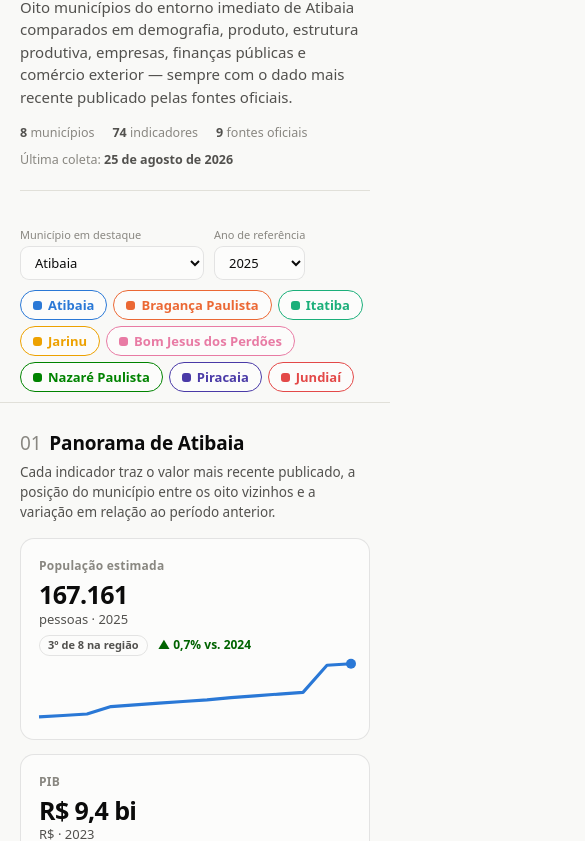
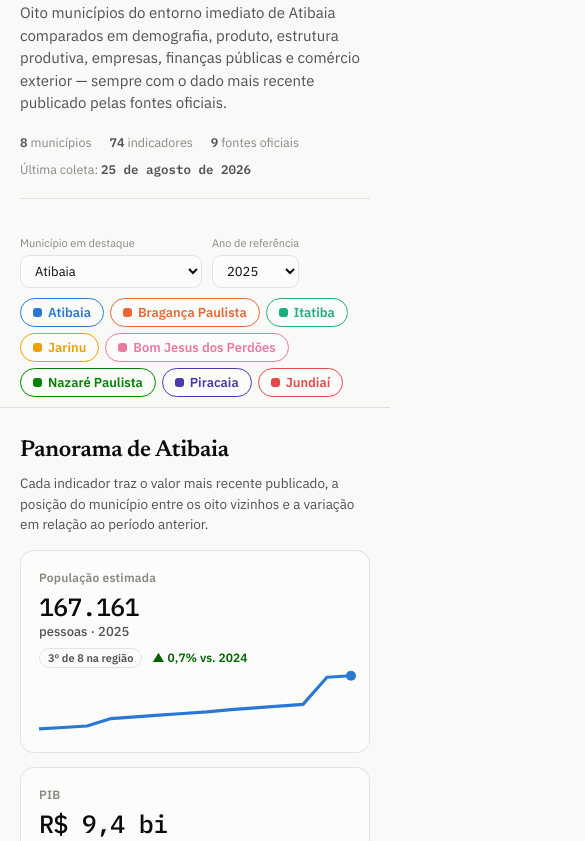
Before and after one commit to ajpmonteiro/painel-atibaia-regiao, a website: page docs/index.html in a window 390 px wide. Shown: the part 139-980 px from the top of the page, 585 px wide, since content can reach past the window. Drawn offline with Linux system fonts and the light colour scheme.

Commit message:
Add files via upload

```diff
--- a/docs/app.js
+++ b/docs/app.js
@@ -54,6 +54,13 @@
 };
 
 /* ---------------- acesso aos dados ---------------- */
+const MENOR_MELHOR = /depend[êe]ncia de transfer/i;
+/* Largura reservada aos nomes: o mais longo do recorte manda, com teto para
+   não engolir a área do gráfico. Unidades são do viewBox, com nomes a 12px. */
+const margemNomes = (W) => {
+  const maior = MUNS.reduce((n, m) => Math.max(n, m.nome.length), 0);
+  return Math.round(Math.min(W * 0.42, Math.max(W * 0.24, maior * 6.4 + 18)));
+};
 const ind = (id) => D.indicadores[id];
 const serie = (i, cod) => (i && i.valores[cod]) || {};
 function valor(i, cod, ano) {
@@ -182,7 +189,7 @@
   if (!linhas.length) return el('div', { class: 'vazio', text: 'Sem dados para o ano selecionado.' });
 
   const W = largura, alturaLinha = 30;
-  const ml = Math.round(W * 0.24), mr = Math.round(W * 0.17);
+  const ml = margemNomes(W), mr = Math.round(W * 0.17);
   const plot = W - ml - mr;
   const H = linhas.length * alturaLinha + 8;
 
@@ -238,7 +245,7 @@
 
 /* ---------------- barras empilhadas 100% ---------------- */
 function grafEmpilhado(indicadores, ano, rotulos, largura = 760) {
-  const W = largura, alturaLinha = 34, ml = Math.round(W * 0.24), mr = Math.round(W * 0.03);
+  const W = largura, alturaLinha = 34, ml = margemNomes(W), mr = Math.round(W * 0.03);
   const linhas = MUNS.map((m) => {
     const partes = indicadores.map((i) => valor(i, m.codigo, ano));
     const total = partes.reduce((s, v) => s + (v || 0), 0);
@@ -300,9 +307,9 @@
 }
 
 /* ---------------- montagem das seções ---------------- */
-function bloco(titulo, descricao, corpo, fonteTxt, numero) {
+function bloco(titulo, descricao, corpo, fonteTxt) {
   const s = el('section');
-  s.appendChild(el('h2', { html: `<span class="num">${numero}</span>${titulo}` }));
+  s.appendChild(el('h2', { text: titulo }));
   if (descricao) s.appendChild(el('p', { class: 'desc', html: descricao }));
   s.appendChild(corpo);
   if (fonteTxt) s.appendChild(el('p', { class: 'fonte', html: fonteTxt }));
@@ -339,7 +346,7 @@
   const escolhas = [
     { re: /^população residente estimada/i, rot: 'População estimada' },
     { re: /^produto interno bruto a preços correntes$/i, rot: 'PIB' },
-    { re: /produto interno bruto per capita/i, rot: 'PIB por habitante' },
+    { id: 'der_pib_pc', rot: 'PIB por habitante' },
     { re: /^número de unidades locais/i, rot: 'Unidades locais (empresas)' },
     { re: /pessoal ocupado total/i, rot: 'Pessoal ocupado' },
     { id: 'der_receita_pc', rot: 'Receita municipal por habitante' },
@@ -357,7 +364,7 @@
     const anos = Object.keys(s).sort();
     const ant = anos.length > 1 ? s[anos[anos.length - 2]] : null;
     const varPct = ant ? ((v / ant) - 1) * 100 : null;
-    const menorMelhor = /dependência/i.test(i.rotulo);
+    const menorMelhor = MENOR_MELHOR.test(i.rotulo);
     const rk = ranking(i, ano, !menorMelhor);
     const pos = rk.findIndex((r) => r.m.codigo === destaque) + 1;
 
@@ -367,8 +374,10 @@
     t.appendChild(el('div', { class: 'un', text: `${unidadeCurta(i.unidade)} · ${ano}` }));
     const pe = el('div', { class: 'pe' });
     if (pos) pe.appendChild(el('span', { class: 'rank', text: `${pos}º de ${rk.length} na região` }));
+    // Em "dependência de transferências", subir é piorar: a cor segue o sentido, não o sinal.
+    const bom = menorMelhor ? varPct < 0 : varPct >= 0;
     if (varPct !== null && Number.isFinite(varPct))
-      pe.appendChild(el('span', { class: varPct >= 0 ? 'pos' : 'neg',
+      pe.appendChild(el('span', { class: bom ? 'pos' : 'neg',
         text: `${varPct >= 0 ? '▲' : '▼'} ${nf(1).format(Math.abs(varPct))}% vs. ${anos[anos.length - 2]}` }));
     t.appendChild(pe);
     if (anos.length > 3) {
@@ -380,7 +389,7 @@
   if (!n) return null;
   return bloco(`Panorama de ${m.nome}`,
     'Cada indicador traz o valor mais recente publicado, a posição do município entre os oito vizinhos e a variação em relação ao período anterior.',
-    g, null, '01');
+    g);
 }
 
 /* --- seletor de indicador --- */
@@ -425,12 +434,12 @@
     anoRotulo.textContent = `Ano de referência: ${ano}`;
     alvo.appendChild(cartaoGrafico(i.rotulo,
       `<span style="color:var(--ink-3)">${unidadeCurta(i.unidade)} · ${ano} · ${i.fonte}</span>`,
-      grafBarras(i, ano, { maiorMelhor: !/dependência/i.test(i.rotulo) })));
+      grafBarras(i, ano, { maiorMelhor: !MENOR_MELHOR.test(i.rotulo) })));
   }
   desenhar(sel.value || inicial);
   caixa.__redesenhar = () => desenhar(sel.value);
 
-  const s = bloco('Comparativo regional', 'Os oito municípios lado a lado em qualquer indicador da base. Atibaia aparece destacada.', caixa, null, '02');
+  const s = bloco('Comparativo regional', 'Os oito municípios lado a lado em qualquer indicador da base. Atibaia aparece destacada.', caixa);
   s.__caixa = caixa;
   return s;
 }
@@ -458,7 +467,7 @@
   desenhar(sel.value || inicial);
   caixa.__redesenhar = () => desenhar(sel.value);
   const s = bloco('Evolução no tempo',
-    'Use os botões de município na barra superior para incluir ou tirar cidades da comparação.', caixa, null, '03');
+    'Use os botões de município na barra superior para incluir ou tirar cidades da comparação.', caixa);
   s.__caixa = caixa;
   return s;
 }
@@ -483,7 +492,7 @@
   f1.appendChild(legendaLivre(rotulos));
   c1.appendChild(f1); g.appendChild(c1);
 
-  const pibpc = acharInd(/produto interno bruto per capita/i);
+  const pibpc = ind('der_pib_pc');
   if (pibpc) {
     const a2 = ultimoAno(pibpc);
     g.appendChild(cartaoGrafico('PIB por habitante',
@@ -491,7 +500,7 @@
   }
   return bloco('Estrutura econômica',
     'Quanto de cada economia local vem do campo, da indústria, dos serviços privados e do setor público — e quanto de produto isso gera por habitante.',
-    g, null, '04');
+    g);
 }
 
 /* --- 5. finanças públicas --- */
@@ -530,7 +539,7 @@
   }
   return bloco('Finanças públicas',
     'Capacidade de arrecadação, grau de dependência de repasses e destino do gasto — o retrato fiscal de cada prefeitura, direto das Contas Anuais entregues ao Tesouro Nacional.',
-    g, null, '05');
+    g);
 }
 
 /* --- 6. comércio exterior --- */
@@ -544,7 +553,7 @@
   if (imp) g.appendChild(cartaoGrafico('Importações', '<span style="color:var(--ink-3)">US$ FOB por ano · MDIC/Comex Stat</span>', grafLinhas(imp, cods, { largura: 540 }), cods));
   return bloco('Comércio exterior',
     'Valores atribuídos ao município de domicílio fiscal da empresa exportadora ou importadora — um bom termômetro da presença industrial e da inserção externa de cada cidade.',
-    g, null, '06');
+    g);
 }
 
 /* --- 7. contexto macro --- */
@@ -564,7 +573,7 @@
   });
   return bloco('Contexto macroeconômico',
     'O pano de fundo nacional em que esses números foram gerados — série do Banco Central, atualizada a cada coleta.',
-    g, null, '07');
+    g);
 }
 
 /* --- 8. tabela completa --- */
@@ -619,7 +628,7 @@
   caixa.__redesenhar = desenhar;
   const s = bloco('Base completa',
     `Todos os ${Object.keys(D.indicadores).length} indicadores coletados, no ano mais recente de cada série. Em verde, o maior valor da região; em negrito, o município em destaque.`,
-    caixa, null, '08');
+    caixa);
   s.__caixa = caixa;
   return s;
 }
@@ -638,7 +647,7 @@
     'Cada indicador carrega o ano da sua própria série: bases anuais (PIB, Censo, CEMPRE) mudam uma vez por ano, enquanto Tesouro e Comex Stat mudam ao longo do ano. ' +
     'Quando uma fonte está fora do ar, a coleta preserva o dado anterior em vez de apagá-lo.' }));
   c.appendChild(d);
-  return bloco('Fontes e método', 'Tudo aqui vem de bases públicas e verificáveis. Os links levam à origem de cada número.', c, null, '09');
+  return bloco('Fontes e método', 'Tudo aqui vem de bases públicas e verificáveis. Os links levam à origem de cada número.', c);
 }
 
 /* ---------------- controles ---------------- */
@@ -680,11 +689,7 @@
   c.innerHTML = '';
   const secoes = [secPanorama(), secComparativo(), secEvolucao(), secEstrutura(),
     secFinancas(), secComex(), secMacro(), secTabela(), secFontes()].filter(Boolean);
-  secoes.forEach((s, i) => {
-    const n = s.querySelector('.num');
-    if (n) n.textContent = String(i + 1).padStart(2, '0');
-    c.appendChild(s);
-  });
+  secoes.forEach((s) => c.appendChild(s));
 }
 
 function cabecalho() {
--- a/docs/index.html
+++ b/docs/index.html
@@ -3,8 +3,11 @@
 <head>
 <meta charset="utf-8">
 <meta name="viewport" content="width=device-width, initial-scale=1">
-<title>Atibaia e Região — Painel Econômico</title>
+<title>Retrato Econômico de Atibaia</title>
 <meta name="description" content="Painel interativo de desenvolvimento econômico de Atibaia/SP e municípios vizinhos, montado a partir de dados públicos com atualização automática.">
+<link rel="preconnect" href="https://fonts.googleapis.com">
+<link rel="preconnect" href="https://fonts.gstatic.com" crossorigin>
+<link rel="stylesheet" href="https://fonts.googleapis.com/css2?family=IBM+Plex+Mono:wght@400;500;600&family=IBM+Plex+Sans:wght@400;500;600;700&family=Newsreader:opsz,wght@6..72,400;6..72,500;6..72,600&display=swap">
 <style>
 :root{
   color-scheme: light;
@@ -16,7 +19,11 @@
   --good:#0ca30c; --warn:#fab219; --crit:#d03b3b; --up:#006300;
   --seq-100:#cde2fb; --seq-250:#86b6ef; --seq-450:#2a78d6; --seq-650:#104281;
   --radius:14px;
-  --font: system-ui, -apple-system, "Segoe UI", sans-serif;
+  /* Newsreader dá voz editorial aos títulos; Plex Sans conduz a interface;
+     Plex Mono alinha os números, que são o conteúdo real desta página. */
+  --font: "IBM Plex Sans", system-ui, -apple-system, "Segoe UI", sans-serif;
+  --font-titulo: "Newsreader", Georgia, "Times New Roman", serif;
+  --font-num: "IBM Plex Mono", ui-monospace, "SFMono-Regular", Menlo, monospace;
 }
 @media (prefers-color-scheme: dark){
   :root:not([data-theme="light"]){
@@ -49,14 +56,17 @@
 }
 .wrap{max-width:1180px; margin:0 auto; padding:0 20px 80px}
 a{color:var(--s1)}
+:focus-visible{outline:2px solid var(--s1); outline-offset:2px; border-radius:4px}
+@media (prefers-reduced-motion:reduce){*{transition:none !important; animation:none !important}}
 
 /* ---------- cabeçalho ---------- */
 header.topo{padding:40px 0 20px; border-bottom:1px solid var(--grid); margin-bottom:26px}
 .kicker{font-size:12px; letter-spacing:.09em; text-transform:uppercase; color:var(--ink-3); font-weight:600}
-h1{font-size:clamp(26px,4vw,38px); line-height:1.15; margin:.35em 0 .3em; letter-spacing:-.02em}
+h1{font-family:var(--font-titulo); font-weight:500; font-size:clamp(30px,4.8vw,48px);
+   line-height:1.08; margin:.3em 0 .32em; letter-spacing:-.015em; text-wrap:balance}
 .sub{color:var(--ink-2); max-width:62ch; margin:0}
-.selo{display:flex; flex-wrap:wrap; gap:8px 18px; margin-top:16px; font-size:12.5px; color:var(--ink-3)}
-.selo b{color:var(--ink-2); font-weight:600}
+.selo{display:flex; flex-wrap:wrap; gap:8px 18px; margin-top:18px; font-size:12.5px; color:var(--ink-3)}
+.selo b{color:var(--ink-2); font-weight:600; font-family:var(--font-num); font-variant-numeric:tabular-nums}
 
 /* ---------- controles ---------- */
 .barra{
@@ -80,8 +90,8 @@
 
 /* ---------- seções ---------- */
 section{margin:0 0 44px}
-h2{font-size:19px; margin:0 0 4px; letter-spacing:-.01em}
-h2 .num{color:var(--ink-3); font-weight:500; margin-right:8px}
+h2{font-family:var(--font-titulo); font-weight:600; font-size:23px; margin:0 0 5px;
+   letter-spacing:-.01em; text-wrap:balance}
 .desc{color:var(--ink-2); font-size:13.5px; margin:0 0 16px; max-width:70ch}
 
 .cartao{background:var(--surface-1); border:1px solid var(--ring); border-radius:var(--radius); padding:18px}
@@ -91,7 +101,8 @@
 
 /* ---------- stat tiles ---------- */
 .tile .rot{font-size:12px; color:var(--ink-3); font-weight:600; letter-spacing:.02em}
-.tile .val{font-size:29px; font-weight:650; letter-spacing:-.025em; margin:6px 0 2px; line-height:1.05}
+.tile .val{font-family:var(--font-num); font-size:27px; font-weight:500; letter-spacing:-.03em;
+  margin:7px 0 2px; line-height:1.05; font-variant-numeric:tabular-nums}
 .tile .un{font-size:13px; color:var(--ink-2); font-weight:500}
 .tile .pe{font-size:12px; color:var(--ink-3); margin-top:6px; display:flex; gap:10px; flex-wrap:wrap; align-items:center}
 .pos{color:var(--up); font-weight:600}
@@ -101,11 +112,12 @@
 /* ---------- gráficos ---------- */
 figure{margin:0}
 figcaption{font-size:13px; color:var(--ink-2); margin-bottom:10px}
-figcaption b{color:var(--ink-1); font-size:14.5px; display:block; font-weight:620; letter-spacing:-.01em}
+figcaption b{color:var(--ink-1); font-family:var(--font-titulo); font-size:17px; display:block;
+  font-weight:600; letter-spacing:-.005em; margin-bottom:1px}
 svg{display:block; width:100%; height:auto; overflow:visible}
 .gridline{stroke:var(--grid); stroke-width:1}
 .baseline{stroke:var(--axis); stroke-width:1}
-.tick{font-size:10.5px; fill:var(--ink-3)}
+.tick{font-size:10.5px; fill:var(--ink-3); font-family:var(--font-num)}
 .rotulo-serie{font-size:11px; font-weight:600}
 .legenda{display:flex; flex-wrap:wrap; gap:6px 14px; margin-top:12px; font-size:12px; color:var(--ink-2)}
 .legenda span.it{display:inline-flex; align-items:center; gap:6px}
@@ -118,12 +130,13 @@
 }
 .dica .t{font-weight:650; margin-bottom:5px; font-size:12px; color:var(--ink-1)}
 .dica .l{display:flex; justify-content:space-between; gap:14px; color:var(--ink-2); line-height:1.7}
-.dica .l b{color:var(--ink-1); font-variant-numeric:tabular-nums; font-weight:600}
+.dica .l b{color:var(--ink-1); font-family:var(--font-num); font-variant-numeric:tabular-nums; font-weight:500}
 .dica .l i{width:8px;height:8px;border-radius:2px;display:inline-block;margin-right:6px}
 
 /* ---------- tabela ---------- */
 .rolagem{overflow-x:auto; -webkit-overflow-scrolling:touch}
 table{border-collapse:collapse; width:100%; font-size:12.5px; font-variant-numeric:tabular-nums}
+tbody td:not(:first-child){font-family:var(--font-num)}
 th,td{padding:7px 10px; text-align:right; border-bottom:1px solid var(--grid); white-space:nowrap}
 th:first-child,td:first-child{text-align:left; white-space:normal; min-width:230px; position:sticky; left:0; background:var(--surface-1)}
 thead th{color:var(--ink-3); font-weight:600; font-size:11px; text-transform:uppercase; letter-spacing:.04em; position:sticky; top:0; background:var(--surface-1)}
```
